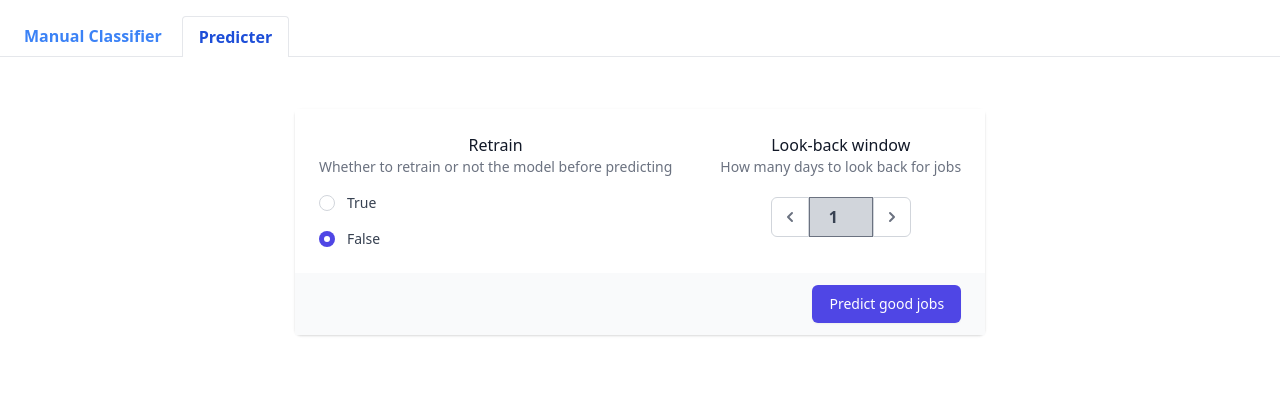
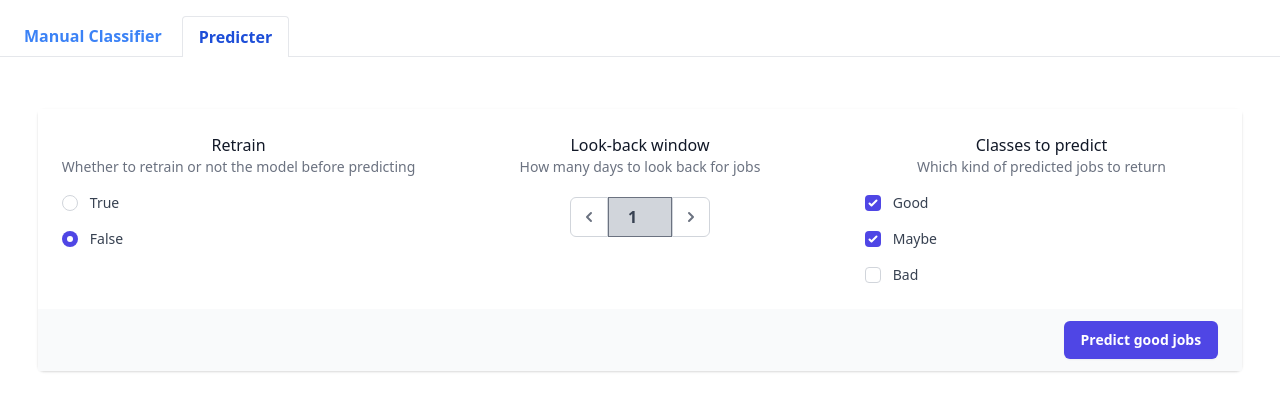
Before and after one commit to ManuelZ/Upwork-Downloader, a React (Create React App) app in the folder upwork-downloader-ui/: page /predicter in a window 1280 px wide. Shown: the top 398 px of the page. Built offline with nearby package versions, Linux system fonts and the light colour scheme.

Commit message:
working checkbox classes to predict

```diff
--- a/upwork-downloader-ui/src/config.js
+++ b/upwork-downloader-ui/src/config.js
@@ -1,6 +1,6 @@
 const config = {
   PROD_ENDPOINT: "http://192.168.1.60:5000",
-  DEV_ENDPOINT: "http://localhost:5000",
+  DEV_ENDPOINT: "http://192.168.1.60:5000",
 };
 
 export default config;
--- a/upwork-downloader-ui/src/containers/Predicter.jsx
+++ b/upwork-downloader-ui/src/containers/Predicter.jsx
@@ -3,49 +3,52 @@ import { get_endpoint, sortByDate } from "../utils/utils";
 import Job from "../components/Job";
 import { isEmpty, isNull } from "lodash";
 
+const ENDPOINT = get_endpoint();
+
 const Predicter = () => {
   const [predicted, setPredicted] = useState(null);
   const [fetching, setFetching] = useState(false);
-  const [body, setBody] = useState({
-    retrain: true,
-    window: 1,
+  const [retrain, setRetrain] = useState(false);
+  const [window, setWindow] = useState(1);
+  const [toPredict, setToPredict] = useState({
+    Good: true,
+    Maybe: true,
+    Bad: false,
   });
 
   const buttonRef = useRef(null);
 
-  const ENDPOINT = get_endpoint();
-
-  const getPredictions = (event) => {
+  const getPredictions = async (event) => {
     event.preventDefault();
-
-    const { retrain, window } = body;
+    setFetching(true);
 
     if (buttonRef.current) {
       buttonRef.current.setAttribute("disabled", "disabled");
     }
 
-    setFetching(true);
-
-    fetch(`${ENDPOINT}/predict`, {
+    let response = await fetch(`${ENDPOINT}/predict`, {
       method: "POST",
-      body: JSON.stringify({ "retrain": retrain, "window": window }),
+      body: JSON.stringify({
+        retrain: retrain,
+        window: window,
+        to_predict: toPredict,
+      }),
       headers: {
         "Content-Type": "application/json",
       },
-    })
-      .then((response) => response.json())
-      .then((data) => {
+    });
+
+    let data = await response.json();
+
     let jobs = {};
     for (const job of data["msg"]) {
       jobs[job.id] = { ...job };
     }
 
     console.log(data["report"]);
-
     setPredicted(jobs);
     setFetching(false);
     buttonRef.current.removeAttribute("disabled");
-      });
   };
 
   const handleClassSelection = async (changeEvent) => {
@@ -76,34 +79,28 @@ const Predicter = () => {
 
   const handleMinusOne = (event) => {
     event.preventDefault();
-
-    let newWindow = body.window - 1 < 0 ? 0 : body.window - 1;
-
-    setBody({
-      ...body,
-      window: newWindow,
-    });
+    let newWindow = window - 1 < 0 ? 0 : window - 1;
+    setWindow(newWindow);
   };
 
   const handlePlusOne = (event) => {
     event.preventDefault();
-
-    setBody({
-      ...body,
-      window: body.window + 1,
-    });
+    setWindow(window + 1);
   };
 
-  const handleInputChange = (event) => {
-    setBody({
-      ...body,
-      [event.target.name]: event.target.value,
+  const handleRetrainChange = (event) => {
+    setRetrain(event.target.value);
+  };
+
+  const handleToPredictChange = (event) => {
+    setToPredict({
+      ...toPredict,
+      [event.target.name]: !toPredict[event.target.name],
     });
   };
 
   let jobs;
   if (fetching) {
-
     jobs = <div className="m-5 text-gray-700">Loading predictions...</div>;
   } else if (isNull(predicted)) {
     jobs = <div></div>;
@@ -130,16 +127,15 @@ const Predicter = () => {
           <div className="lg:mt-5 md:mt-0 md:col-span-1">
             <form className="flex flex-row" action="#" method="POST">
               <div className="shadow sm:rounded-md">
-                  <div className="flex flex-row">
+                <div className="grid grid-cols-2 md:grid-cols-3 md:grid-rows-1">
                   <div className="px-4 py-5 bg-white sm:p-6">
                     <fieldset>
-                        <div>
+                      <div className="flex flex-col items-center">
                         <legend className="text-base font-medium text-gray-900">
                           Retrain
                         </legend>
                         <p className="text-sm text-gray-500">
-                            Whether to retrain or not the model before
-                            predicting
+                          Whether to retrain or not the model before predicting
                         </p>
                       </div>
                       <div className="mt-4 space-y-4">
@@ -150,7 +146,7 @@ const Predicter = () => {
                             type="radio"
                             className="focus:ring-indigo-500 h-4 w-4 text-indigo-600 border-gray-300"
                             value={true}
-                              onChange={handleInputChange}
+                            onChange={handleRetrainChange}
                           />
                           <label
                             htmlFor="retrain_true"
@@ -167,7 +163,7 @@ const Predicter = () => {
                             type="radio"
                             className="focus:ring-indigo-500 h-4 w-4 text-indigo-600 border-gray-300"
                             value={false}
-                              onChange={handleInputChange}
+                            onChange={handleRetrainChange}
                           />
                           <label
                             htmlFor="retrain_false"
@@ -180,7 +176,7 @@ const Predicter = () => {
                     </fieldset>
                   </div>
                   <div className="px-4 py-5 bg-white sm:p-6">
-                      <div className="flex flex-col items-center h-10">
+                    <div className="flex flex-col items-center">
                       <legend className="text-base font-medium text-gray-900">
                         Look-back window
                       </legend>
@@ -212,7 +208,7 @@ const Predicter = () => {
                           className="no-arrows text-center w-16 text-md bg-gray-300 text-gray-700 font-semibold  hover:text-black focus:text-black "
                           name="custom-input-number"
                           onChange={() => {}}
-                            value={body.window}
+                          value={window}
                         />
 
                         <button
@@ -237,13 +233,87 @@ const Predicter = () => {
                       </div>
                     </div>
                   </div>
+                  <div className="px-4 py-5 bg-white sm:p-6">
+                    <fieldset>
+                      <div className="flex flex-col items-center">
+                        <legend className="text-base font-medium text-gray-900">
+                          Classes to predict
+                        </legend>
+                        <p className="text-sm text-gray-500">
+                          Which kind of predicted jobs to return
+                        </p>
+                      </div>
+                      <div className="mt-4 space-y-4">
+                        <div className="flex items-start">
+                          <div className="flex items-center h-5">
+                            <input
+                              id="predict-good"
+                              name="Good"
+                              type="checkbox"
+                              checked={toPredict["Good"]}
+                              onChange={handleToPredictChange}
+                              className="focus:ring-indigo-500 h-4 w-4 text-indigo-600 border-gray-300 rounded"
+                            />
+                          </div>
+                          <div className="ml-3 text-sm">
+                            <label
+                              htmlFor="predict-good"
+                              className="font-medium text-gray-700"
+                            >
+                              Good
+                            </label>
+                          </div>
+                        </div>
+                        <div className="flex items-start">
+                          <div className="flex items-center h-5">
+                            <input
+                              id="predict-maybe"
+                              name="Maybe"
+                              type="checkbox"
+                              checked={toPredict["Maybe"]}
+                              onChange={handleToPredictChange}
+                              className="focus:ring-indigo-500 h-4 w-4 text-indigo-600 border-gray-300 rounded"
+                            />
+                          </div>
+                          <div className="ml-3 text-sm">
+                            <label
+                              htmlFor="predict-maybe"
+                              className="font-medium text-gray-700"
+                            >
+                              Maybe
+                            </label>
+                          </div>
+                        </div>
+                        <div className="flex items-start">
+                          <div className="flex items-center h-5">
+                            <input
+                              id="predict-bad"
+                              name="Bad"
+                              type="checkbox"
+                              checked={toPredict["Bad"]}
+                              onChange={handleToPredictChange}
+                              className="focus:ring-indigo-500 h-4 w-4 text-indigo-600 border-gray-300 rounded"
+                            />
+                          </div>
+                          <div className="ml-3 text-sm">
+                            <label
+                              htmlFor="predict-bad"
+                              className="font-medium text-gray-700"
+                            >
+                              Bad
+                            </label>
+                          </div>
+                        </div>
+                      </div>
+                    </fieldset>
+                  </div>
                 </div>
                 <div className="px-4 py-3 bg-gray-50 text-right sm:px-6">
                   <button
                     type="submit"
                     onClick={getPredictions}
                     className={
-                        "inline-flex justify-center py-2 px-4 border border-transparent shadow-sm text-sm font-medium rounded-md text-white bg-indigo-600 hover:bg-indigo-700 focus:outline-none focus:ring-2 focus:ring-offset-2 focus:ring-indigo-500 " +
+                      "inline-flex justify-center py-2 px-4 border border-transparent shadow-sm text-sm font-bold rounded-md text-white bg-indigo-600 hover:bg-indigo-700 focus:outline-none focus:ring-2 focus:ring-offset-2 focus:ring-indigo-500 " +
                       (fetching ? "opacity-50 cursor-not-allowed" : "")
                     }
                     ref={buttonRef}
@@ -256,9 +326,7 @@ const Predicter = () => {
           </div>
         </div>
       </div>
-        <div className="w-full mt-5">
-        {jobs}
-        </div>
+      <div className="w-full mt-5">{jobs}</div>
     </div>
   );
 };
```
Also changed, not shown: 2 other files (tests, documents, lock files or other folders). Lines whose indentation alone changed are shown as unchanged.
